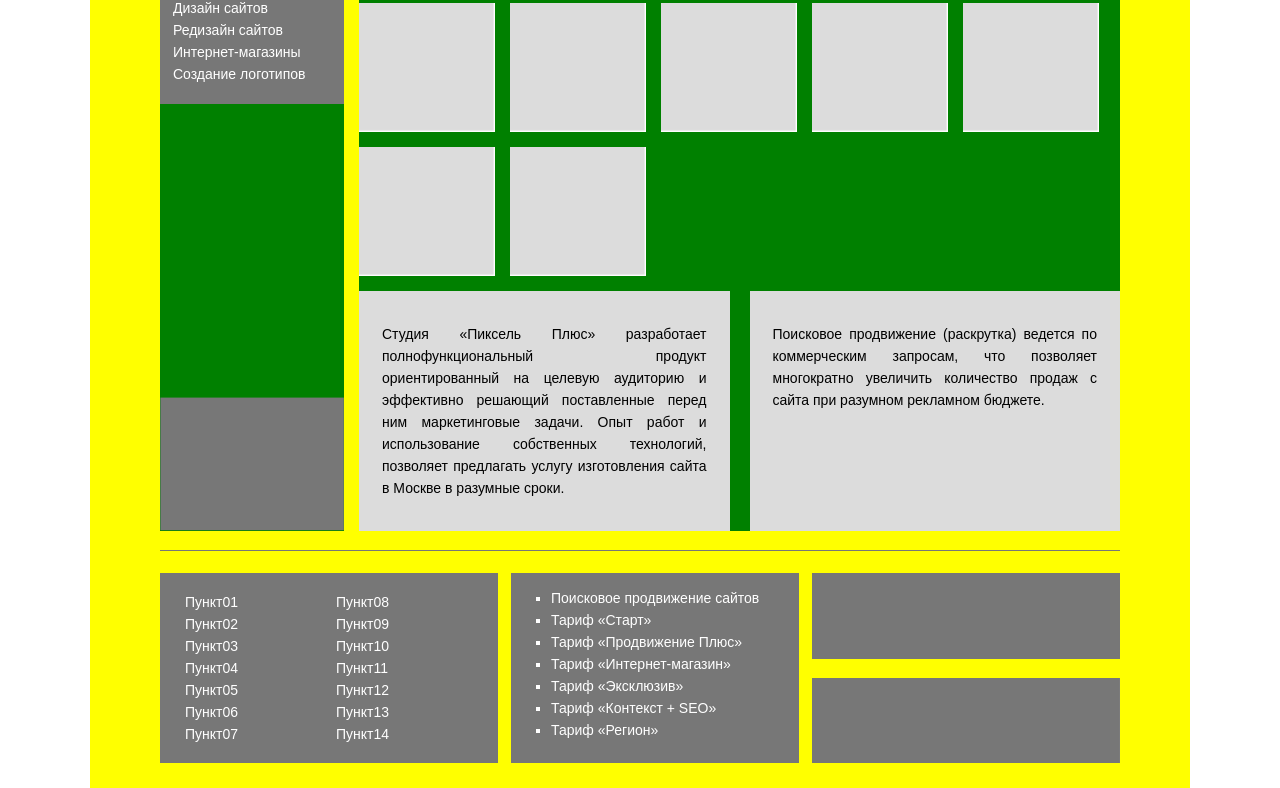
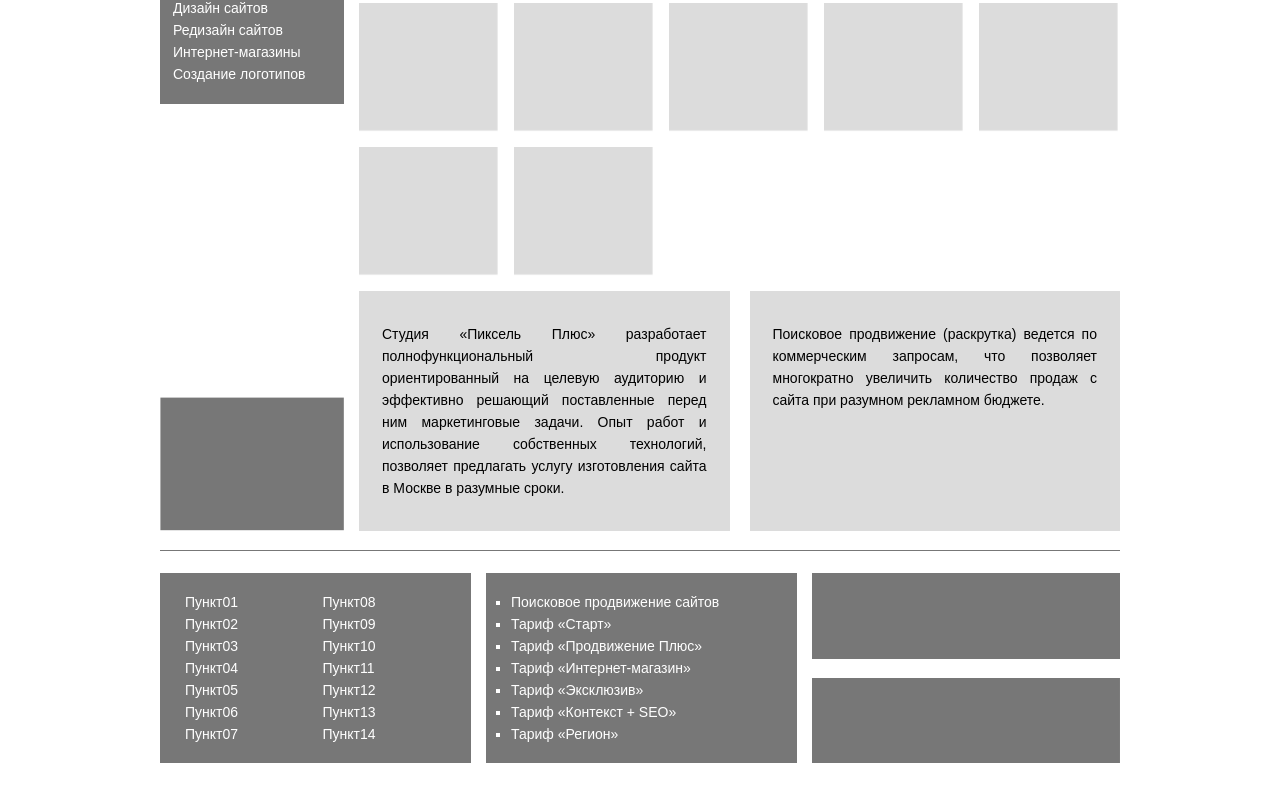
Before and after one commit to va5y1/test_maket, a website: page index.html in a window 1280 px wide. Shown: the part 417-1205 px from the top of the page. Drawn offline with Linux system fonts and the light colour scheme.

Commit message:
release version

```diff
--- a/index.html
+++ b/index.html
@@ -44,7 +44,7 @@
 						<li>Создание логотипов</li>
 					</ul>
 				</div>
-				<img src="img/green.png" alt="green" class="green" title="gren" height="134" width="184">
+				<img src="img/green.png" alt="green" class="green" title="green" height="134" width="184">
 			</div>
 			<div class="center">
 				<div class="center-text">
@@ -59,13 +59,13 @@
 					<p>Текстовое описание задания и требования.</p>
 				</div>
 				<div class="center-gallery">
-					<img src="img/img6.png" alt="6" title="6" width="136" height="129">
-					<img src="img/img6.png" alt="6" title="6" width="136" height="129">
-					<img src="img/img6.png" alt="6" title="6" width="136" height="129">
-					<img src="img/img6.png" alt="6" title="6" width="136" height="129">
-					<img src="img/img6.png" alt="6" title="6" width="136" height="129">
-					<img src="img/img6.png" alt="6" title="6" width="136" height="129">
-					<img src="img/img6.png" alt="6" title="6" width="136" height="129">
+					<img src="img/img6.png" alt="6" title="6" width="140" height="129">
+					<img src="img/img6.png" alt="6" title="6" width="140" height="129">
+					<img src="img/img6.png" alt="6" title="6" width="140" height="129">
+					<img src="img/img6.png" alt="6" title="6" width="140" height="129">
+					<img src="img/img6.png" alt="6" title="6" width="140" height="129">
+					<img src="img/img6.png" alt="6" title="6" width="140" height="129">
+					<img src="img/img6.png" alt="6" title="6" width="140" height="129">
 				</div>
 				<div class="center-subtext">
 					<div class="center-subtext__1">
--- a/scss/style.scss
+++ b/scss/style.scss
@@ -3,22 +3,26 @@ $dgray: #777777;
 $lgray: #dcdcdc;
 body {
 	font-size: 14px;
-	min-width: 320px;
+	min-width: 1008px;
 	line-height: 22px;
 	font-family: 'Arial', sans-serif;
-	box-sizing: border-box;
-}
-
-#wrapper {
-	padding: 25px 70px;
-	margin: 0 auto;
-	width: 960px;
-	background-color: yellow;
 	height: 100%;
 }
 
+#inner {
+	padding: 25px 36px;
+	margin: 0 auto;
+	width: 960px;
+	min-width: 960px;
+	height: 100%;
+	display: flex;
+	flex-flow: column nowrap;
+	justify-content: space-between;
+	min-height: 100vh;
+}
 .header {
 	display: flex;
+	justify-content: space-between;
 
 	.logo {
 		margin-right: $gutter;
@@ -56,15 +60,12 @@ body {
 
 .content{
 	display: flex;
-	width: 100%;
-	height: 100%;
 	.left {
 		align-self: space-between;
 		flex-basis: 184px;
 		display: flex;
 		flex-flow: column nowrap;
 		justify-content: space-between;
-		background-color: green;
 		.green {
 			align-self: flex-end;
 		}
@@ -84,7 +85,6 @@ body {
 		height: 100%;
 		flex-basis: 100%;
 		display: flex;
-		background-color: green;
 		flex-direction: column;
 		margin-left: $gutter;
 		.center-text {
@@ -102,6 +102,9 @@ body {
 			img {
 				margin-right: $gutter;
 				margin-bottom: $gutter;
+				&:nth-child(5) {
+					margin-right: 0;
+				}
 			}
 		}
 		.center-subtext {
@@ -134,6 +137,7 @@ body {
 		column-count: 2;
 		padding: 18px 25px;
 		text-align: left;
+		margin-right: $gutter;
 		ul {
 			list-style: none;
 			margin: 0;
@@ -143,8 +147,12 @@ body {
 	.foot-center {
 		flex-basis: 30%;
 		background-color: $dgray;
+		margin-right: $gutter;
+		padding: 18px 25px;
 		ul {
 			list-style-type: square;
+			margin: 0;
+			padding: 0;
 		}
 	}
 	.foot-right {
```
Also changed, not shown: style/style.css.
